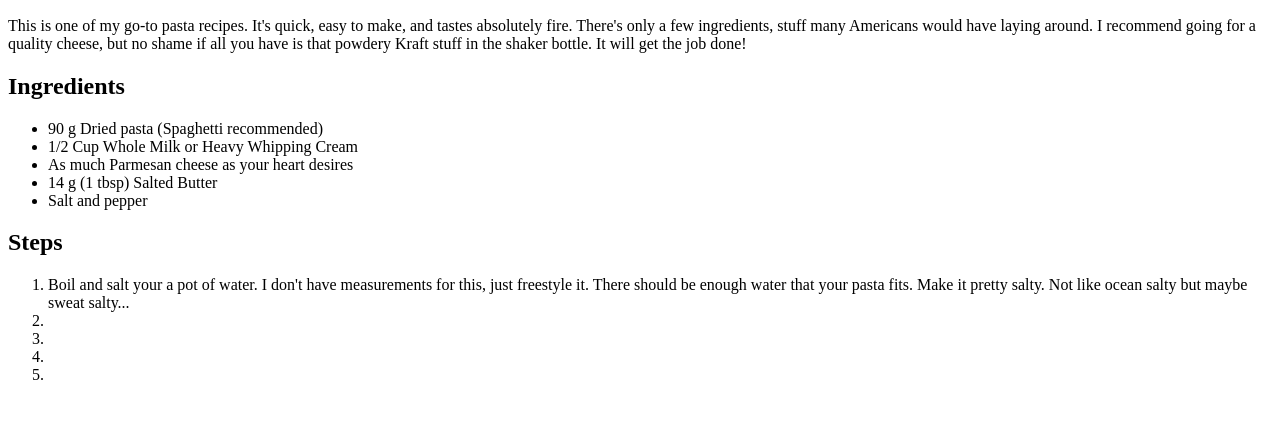
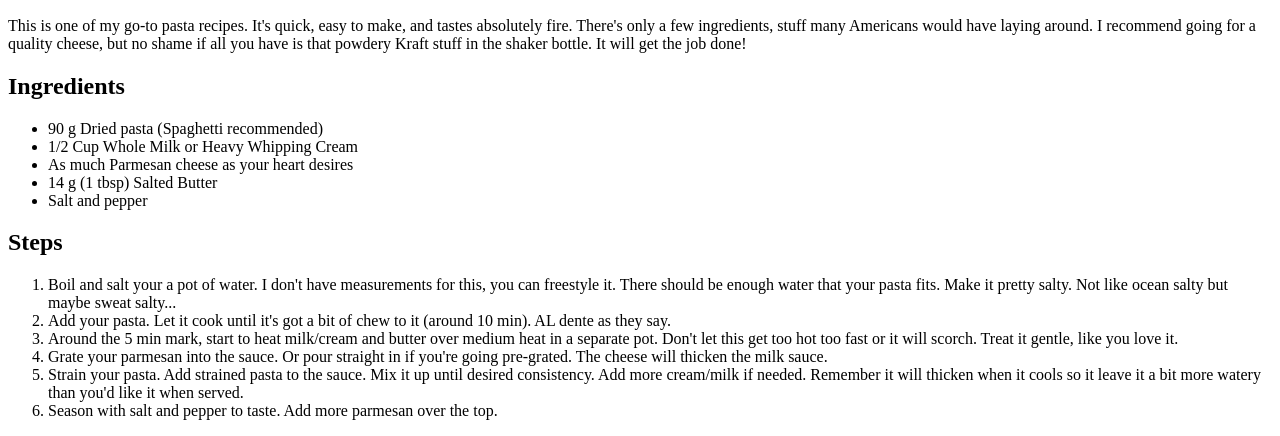
Before and after one commit to drusodin/odin-recipes, a plain HTML site: page recipes/easy-cheesy-pasta.html in a window 1280 px wide. Shown: the part 634-1070 px from the top of the page. Before the commit the page ends 1034 px from the top, so only its background shows below. Drawn offline with Linux system fonts and the light colour scheme.

Commit message:
complete steps

```diff
--- a/recipes/easy-cheesy-pasta.html
+++ b/recipes/easy-cheesy-pasta.html
@@ -26,11 +26,12 @@
 
     <h2>Steps</h2>
         <ol>
-            <li>Boil and salt your a pot of water. I don't have measurements for this, just freestyle it. There should be enough water that your pasta fits. Make it pretty salty. Not like ocean salty but maybe sweat salty...</li>
-            <li></li>
-            <li></li>
-            <li></li>
-            <li></li>
+            <li>Boil and salt your a pot of water. I don't have measurements for this, you can freestyle it. There should be enough water that your pasta fits. Make it pretty salty. Not like ocean salty but maybe sweat salty...</li>
+            <li>Add your pasta. Let it cook until it's got a bit of chew to it (around 10 min). AL dente as they say.</li>
+            <li>Around the 5 min mark, start to heat milk/cream and butter over medium heat in a separate pot. Don't let this get too hot too fast or it will scorch. Treat it gentle, like you love it.</li>
+            <li>Grate your parmesan into the sauce. Or pour straight in if you're going pre-grated. The cheese will thicken the milk sauce.</li>
+            <li>Strain your pasta. Add strained pasta to the sauce. Mix it up until desired consistency. Add more cream/milk if needed. Remember it will thicken when it cools so it leave it a bit more watery than you'd like it when served.</li>
+            <li>Season with salt and pepper to taste. Add more parmesan over the top.</li>
         </ol>
 
 </body>
```
